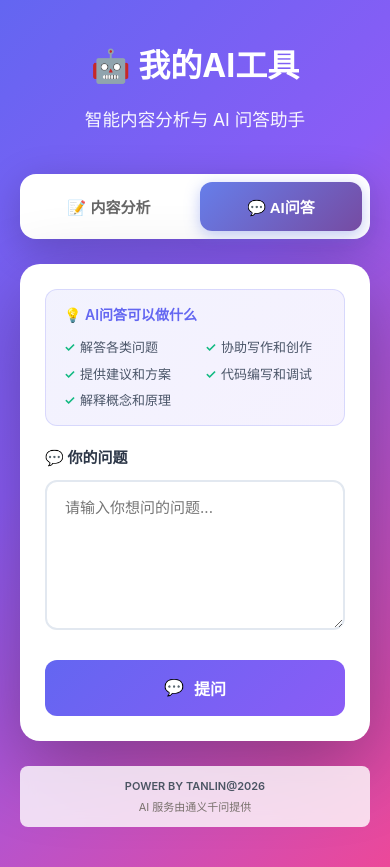
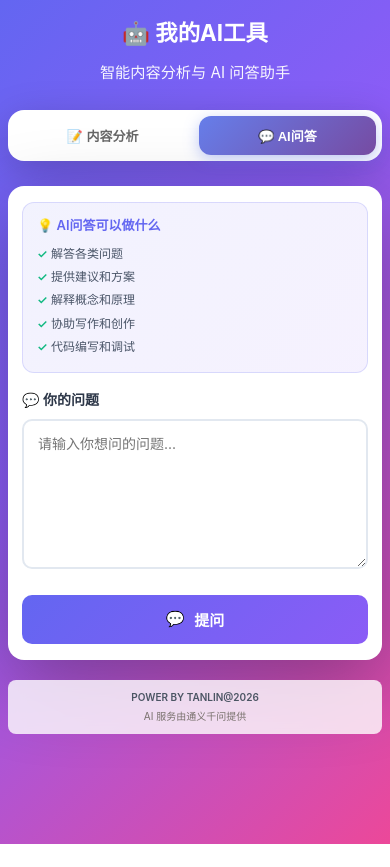
Before and after one commit to gztanlin/MyAITool, a website: page MyAITool.html in a window 390 px wide. Both pictures are taken after a click on the button "💬 AI问答". After the commit the page ends 844 px from the top, so only its background shows below. Drawn offline with Linux system fonts and the light colour scheme.

Commit message:
优化移动端适配：添加响应式布局，支持手机和平板浏览

```diff
--- a/MyAITool.html
+++ b/MyAITool.html
@@ -280,8 +280,114 @@
         .hidden { display: none !important; }
 
         @media (max-width: 768px) {
-            .card { padding: 25px; }
-            .header h1 { font-size: 2rem; }
+            body {
+                padding: 20px 12px;
+                min-height: 100vh;
+            }
+            .header {
+                margin-bottom: 25px;
+            }
+            .header h1 {
+                font-size: 1.6rem;
+                margin-bottom: 10px;
+            }
+            .header p {
+                font-size: 0.95rem;
+            }
+            .card {
+                padding: 20px 18px;
+                border-radius: 16px;
+            }
+            .mode-tab {
+                padding: 12px 14px;
+                font-size: 14px;
+            }
+            .tip-box {
+                padding: 12px 14px;
+                margin-bottom: 16px;
+                font-size: 12px;
+            }
+            .tip-box .tip-title {
+                font-size: 13px;
+                margin-bottom: 8px;
+            }
+            .tip-box ul {
+                column-gap: 15px;
+            }
+            .tip-box li {
+                margin-bottom: 4px;
+                padding-left: 14px;
+            }
+            .form-group {
+                margin-bottom: 18px;
+            }
+            .form-group label {
+                font-size: 14px;
+                margin-bottom: 8px;
+            }
+            .form-group input,
+            .form-group textarea {
+                padding: 14px 16px;
+                font-size: 15px;
+                border-radius: 10px;
+            }
+            .form-group textarea {
+                min-height: 100px;
+            }
+            .submit-btn {
+                padding: 16px;
+                font-size: 16px;
+                border-radius: 10px;
+            }
+            .result-header {
+                margin-bottom: 14px;
+                padding-bottom: 12px;
+            }
+            .result-title {
+                font-size: 1.1rem;
+            }
+            .summary-content {
+                padding: 18px;
+                font-size: 14px;
+                line-height: 1.7;
+            }
+            .footer {
+                margin-top: 20px;
+                padding: 10px 12px;
+                font-size: 10px;
+            }
+        }
+
+        @media (max-width: 480px) {
+            body {
+                padding: 15px 8px;
+            }
+            .header h1 {
+                font-size: 1.4rem;
+            }
+            .card {
+                padding: 16px 14px;
+            }
+            .mode-tabs {
+                gap: 8px;
+                padding: 6px;
+            }
+            .mode-tab {
+                padding: 10px 12px;
+                font-size: 13px;
+            }
+            .tip-box ul {
+                columns: 1;
+            }
+            .form-group input,
+            .form-group textarea {
+                padding: 12px 14px;
+                font-size: 14px;
+            }
+            .submit-btn {
+                padding: 14px;
+                font-size: 15px;
+            }
         }
     </style>
 </head>
```
Also changed, not shown: server.js (+81 -0 lines).
